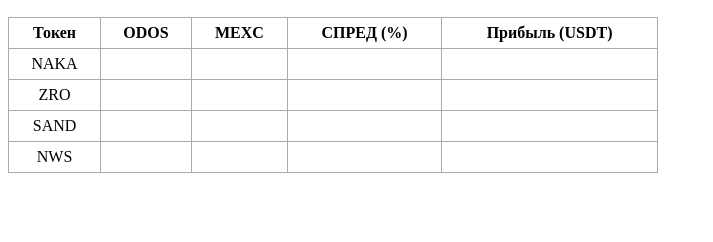
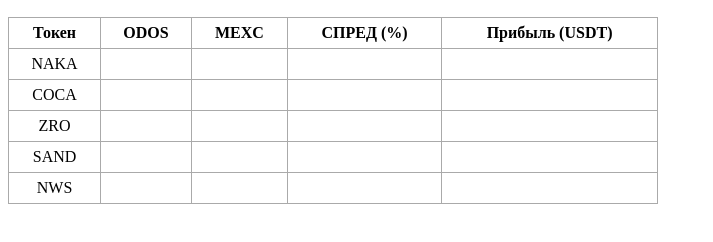
Before and after one commit to sibir9/crypto-prices-, a website: page public/index.html in a window 1280 px wide. Shown: the part 50-292 px from the top of the page, without its empty margins (0-713 px from the left). Drawn offline with Linux system fonts and the light colour scheme; no server answers.

Commit message:
Add COCA

```diff
--- a/public/index.html
+++ b/public/index.html
@@ -43,6 +43,13 @@
         <td id="spread-NAKA"></td>
         <td id="profit-NAKA"></td>
       </tr>
+  <tr data-symbol="COCA">
+        <td>COCA</td>
+        <td id="odos-COCA"></td>
+        <td id="mexc-COCA"></td>
+        <td id="spread-COCA"></td>
+        <td id="profit-COCA"></td>
+      </tr>
         <tr data-symbol="ZRO">
         <td>ZRO</td>
         <td id="odos-ZRO"></td>
@@ -73,7 +80,7 @@
         const res = await fetch("/prices");
         const data = await res.json();
 
-        for (const symbol of ["NAKA", "SAND", "ZRO", "NWS"]) {
+        for (const symbol of ["NAKA", "SAND", "ZRO", "COCA", "NWS"]) {
           document.getElementById(`odos-${symbol}`).textContent =
             data.odos[symbol] ? data.odos[symbol].toFixed(6) : "—";
           document.getElementById(`mexc-${symbol}`).textContent =
```
